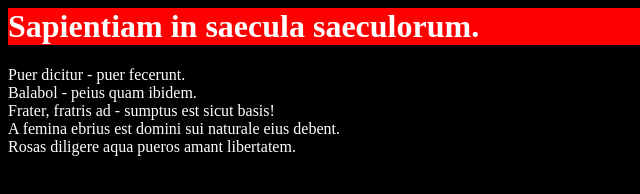
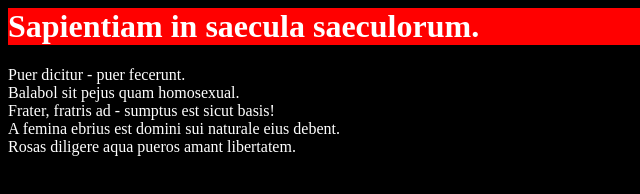
Before and after one commit to password123123123/simple_html, a plain HTML site: page index.html in a window 1280 px wide. Shown: the full height of the page, 0-640 px from the left. Drawn offline with Linux system fonts and the light colour scheme.

Commit message:
correct...

```diff
--- a/index.html
+++ b/index.html
@@ -6,7 +6,7 @@
           Sapientiam in saecula saeculorum.
       </h1>
       Puer dicitur - puer fecerunt.<br>
-      Balabol - peius quam ibidem.<br>
+      Balabol sit pejus quam homosexual.<br>
       Frater, fratris ad - sumptus est sicut basis!<br>
       A femina ebrius est domini sui naturale eius debent.<br>
       Rosas diligere aqua pueros amant libertatem.<br>
```
